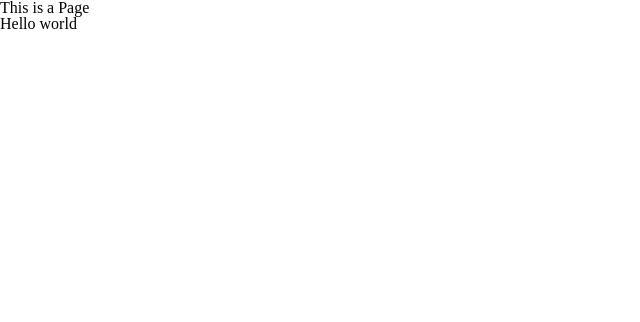
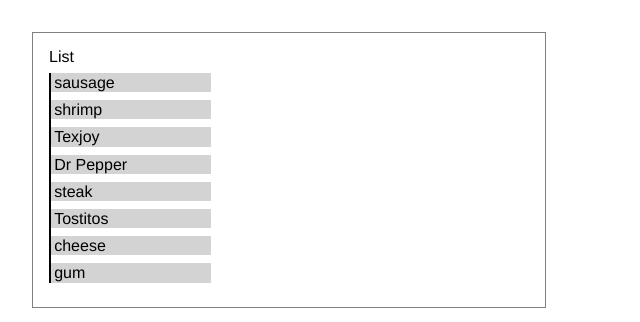
Before and after one commit to Tatrakrad/little-web-assignments, a plain HTML site: page day-22-build-a-simple-list/index.html in a window 1280 px wide. Shown: the whole page, without its empty margins (0-640 px from the left). Drawn offline with Linux system fonts and the light colour scheme.

Commit message:
simple list done in a simple way

```diff
--- a/day-22-build-a-simple-list/index.html
+++ b/day-22-build-a-simple-list/index.html
@@ -1,25 +1,24 @@
 <!DOCTYPE html>
-<html lang="en">
+<html>
+
   <head>
-      <meta charset="utf-8">
+    <meta charset="utf-8" />
+    <title>Building a DOM List</title>
+    <link rel="stylesheet" href="style.css">
+  </head>
 
-      <title>TEST PAGE</title>
-      <link rel="stylesheet" href="style.css">
-  </head>
   <body>
 
-      <!-- I am a comment :3 -->
-      <h1>This is a Page</h1>
-      <p>Hello world</p>
+    <section id="main">
+      <h1>List</h1>
 
+      <ol id="the-list">
 
-      <!-- ***************************************************************** -->
-      <!-- *************** I AM A F L O W E R  B O X *********************** -->
-      <!-- ***************************************************************** -->
+      </ol>
 
+    </section>
 
+    <script src="script.js"></script>
+  </body>
 
-      <script type="text/javascript" src="script.js"></script>
-
-  </body>
 </html>
--- a/day-22-build-a-simple-list/script.js
+++ b/day-22-build-a-simple-list/script.js
@@ -0,0 +1,27 @@
+
+
+var theList = document.querySelector('#the-list');
+
+var groceryList = [
+  'sausage',
+  'shrimp',
+  'Texjoy',
+  'Dr Pepper',
+  'steak',
+  'Tostitos',
+  'cheese',
+  'gum'
+];
+
+//Add code here!
+function appendList(){
+
+  for(var i = 0; i<groceryList.length; i++){
+    var newLi = document.createElement('LI');
+    newLi.textContent = groceryList[i];
+    theList.appendChild(newLi);
+
+  }
+}
+
+appendList();
--- a/day-22-build-a-simple-list/style.css
+++ b/day-22-build-a-simple-list/style.css
@@ -46,3 +46,29 @@
 	border-collapse: collapse;
 	border-spacing: 0;
 }
+
+/**/
+/**/
+/**/
+
+#main{
+	font-family:'Helvetica',sans-serif;
+	max-width: 480px;
+	margin:2em;
+	border:1px solid gray;
+	padding:1em;
+}
+#the-list{
+	margin:0;
+}
+ol{
+	margin:1.5em auto;
+	border-left: 2px solid black;
+	width:33.333333%;
+}
+li{
+	background-color: lightgray;
+	line-height: 1.2;
+	margin: .5em 0;
+	text-indent:.2em;
+}
```
